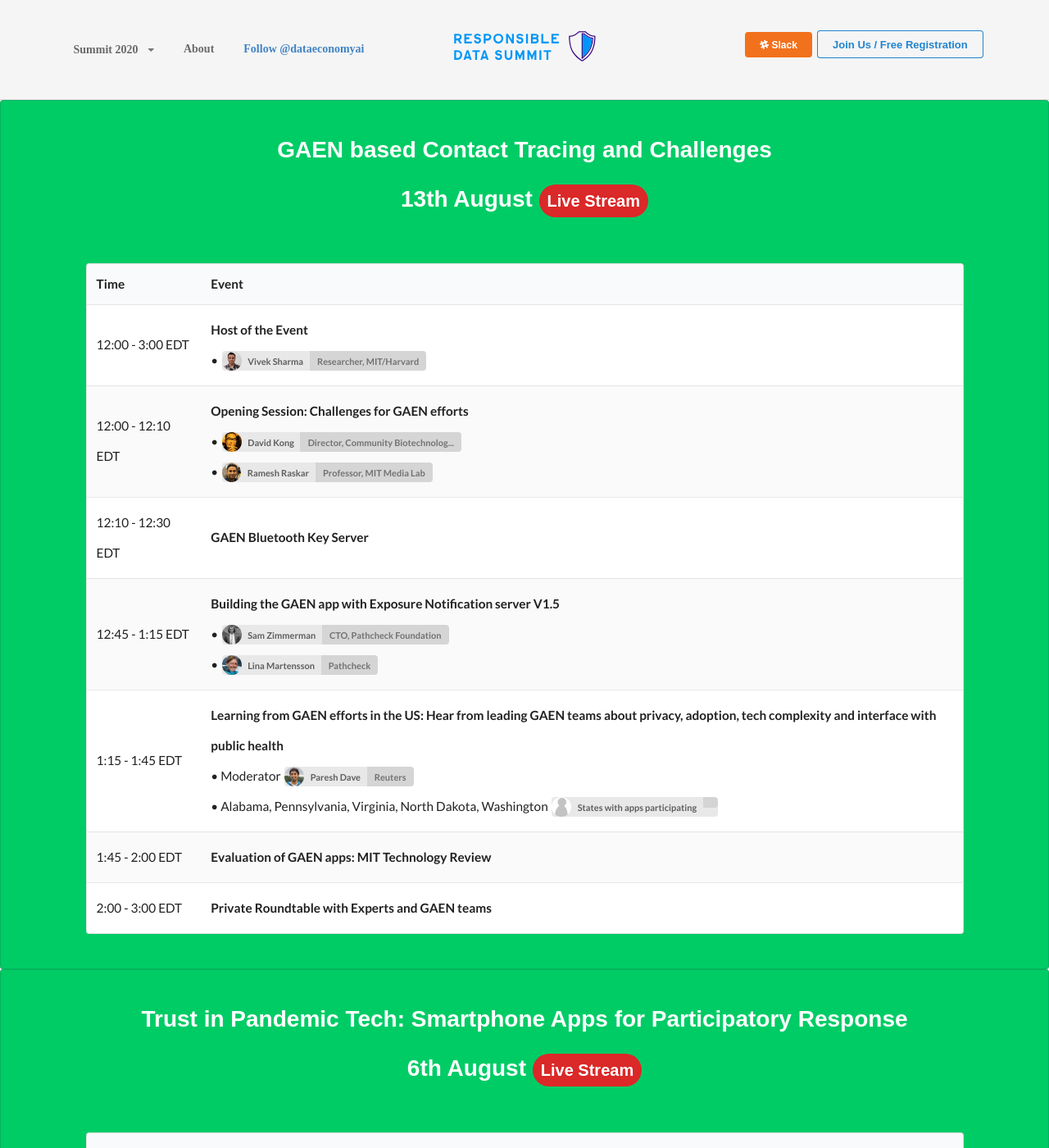
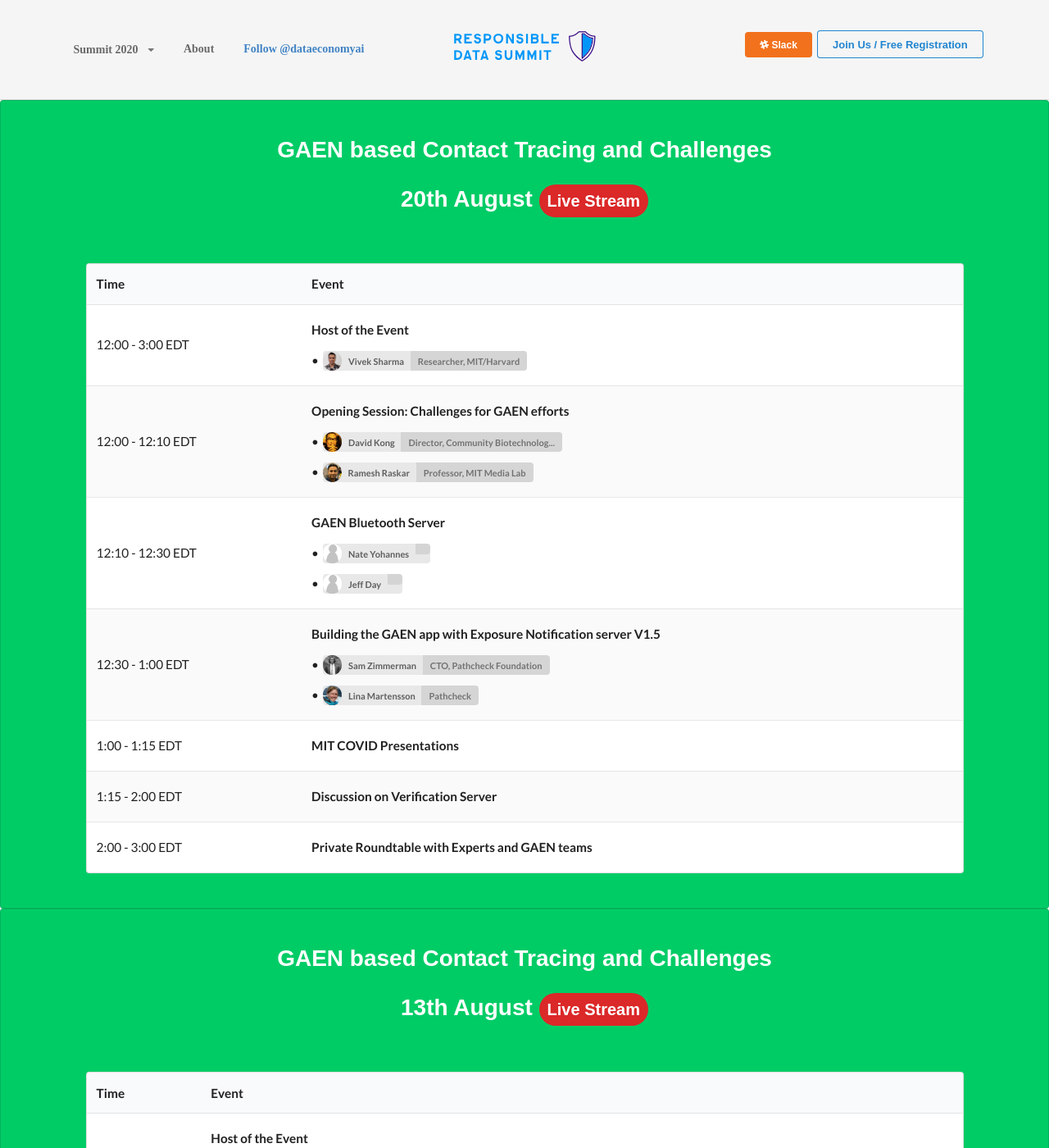
Before and after one commit to responsible-data-summit/events, a Jekyll site: the page built from agenda-0806.html, in a window 1280 px wide and 1400 px high. Shown: the whole window at 82% size. Built offline with Jekyll 4.4.1, drawn with Linux system fonts in a browser that asks for light colours; some web fonts are replaced; comment, search, counter and statistics services are not loaded.

Commit message:
add 20th august agenda

```diff
--- /dev/null
+++ b/_data/agenda0820.yml
@@ -0,0 +1,49 @@
+- time: 12:00 - 3:00
+  sections:
+    - title: Host of the Event
+      speakers:
+      - name: Vivek Sharma
+        aff: Researcher, MIT/Harvard
+        avatar: VivekS.jpg
+
+- time: 12:00 - 12:10
+  sections:
+    - title: "Opening Session: Challenges for GAEN efforts"
+      #link: https://youtu.be/k-sIXplTssY
+      speakers:
+        - name: David Kong
+        - name: Ramesh Raskar
+- time: 12:10 - 12:30
+  sections:
+    - title: "GAEN Bluetooth Server"
+      speakers:
+        - name: Nate Yohannes
+          affiliation: Microsoft
+        - name: Jeff Day
+          affiliation: Microsoft
+      #link: https://youtu.be/XQ6E0Q8SY5c
+      #speakers:
+
+- time: 12:30 - 1:00
+  sections:
+    - title: "Building the GAEN app with Exposure Notification server V1.5"
+      speakers:
+        - name: Sam Zimmerman
+        - name: Lina Martensson
+      #link: https://youtu.be/fE0WMc8K_ow
+
+- time: 1:00 - 1:15
+  sections:
+    - title: "MIT COVID Presentations"
+      #link: https://youtu.be/aKAd3idQol4
+      #speakers:
+
+- time: 1:15 - 2:00
+  sections:
+    - title: "Discussion on Verification Server"
+      #speakers:
+
+- time: 2:00 - 3:00
+  sections:
+    - title: "Private Roundtable with Experts and GAEN teams"
+      #speakers:
--- a/_data/speakers_trust.yml
+++ b/_data/speakers_trust.yml
@@ -2,23 +2,25 @@
   title: |
     Professor, MIT Media Lab
   avatar: Ramesh.png
+  link: https://www.linkedin.com/in/raskar/
 
 - name: David Kong
   title: |
     Director, Community Biotechnology Initiative, MIT Media Lab
   avatar: davidkong.jpg
-
   link: https://www.linkedin.com/in/davidsunkong/
 
 - name: Lily Tsai
   title: |
     Ford Professor of Political Science and Director of MIT GOV/LAB
   avatar: lilytsai.jpg
+  link: https://mitgovlab.org/people/lily-tsai/
 
 - name: Congressman Bill Foster
   title: |
     Chair of Taskforce on AI and Congressional Hearing on Contact Tracing
   avatar: billfoster.png
+  link: https://foster.house.gov/
 
 - name: Tate Ryan-Mosley
   title: |
--- a/agenda-0806.html
+++ b/agenda-0806.html
@@ -3,6 +3,84 @@
 title: Agenda
 ---
 
+<section class="ui segment center aligned" style="background-color: rgb(0, 204, 102, 1);">
+    <div class="ui container center aligned agenda">
+        <h1> GAEN based Contact Tracing and Challenges</h1>
+	<h1> 20th August <a href="https://www.media.mit.edu/events/trust-in-pandemic-tech-smartphone-apps-for-participatory-response/" class="ui red circular huge label">Live Stream </a></h1>
+    </div>
+    <div class="ui container left aligned agenda">
+        <table class="ui striped large table">
+            <thead>
+                <tr>
+                    <th>Time</th>
+                    <th>Event</th>
+                </tr>
+            </thead>
+            <tbody>
+                {% for event in site.data.agenda0820 %}
+                    <tr style="line-height: 2.4em;">
+                        <td>{{event.time}} EDT </td>
+                        <td>
+                            {% for section in event.sections %}
+                            <div
+                            {% unless forloop.index == 1 %}
+                                style="padding-left: 2em;"
+                            {% endunless %}
+                            >
+                                {% if section.link %}
+                                    <a href="{{section.link}}" style="text-decoration: underline;"><b>{{section.title}} </b> {{section.comment}} </a>
+                                    <a href="{{section.link}}" class="ui red circular label">Live Stream</a>
+                                    <a href="https://twitter.com/dataeconomyai/status/1287968908670984192?s=20" class="ui blue circular label">Live Q&amp;A Instruction</a>
+                                {% else %}
+                                    <b>{{section.title}} </b> {{section.comment}}
+                                {% endif %}
+                                {% for speaker in section.speakers %}
+                                    {% assign name = speaker.name %}
+                                    {% assign aff = speaker.aff %}
+                                    {% if speaker.avatar %}
+                                        {% assign avatar = speaker.avatar %}
+                                    {% else %}
+                                        {% assign avatar = "unknown.jpg" %}
+                                    {% endif %}
+                                    {% for find_speaker in site.data.speakers_trust %}
+                                        {% if find_speaker.name == name %}
+                                            {% assign aff = find_speaker.title%}
+                                            {% assign avatar = find_speaker.avatar%}
+                                        {% endif %}
+                                    {% endfor %}
+                                    {% for find_speaker in site.data.speakers_pandemic %}
+                                        {% if find_speaker.name == name %}
+                                            {% assign aff = find_speaker.title%}
+                                            {% assign avatar = find_speaker.avatar%}
+                                        {% endif %}
+                                    {% endfor %}
+                                    {% unless forloop.index == 1 and section.inline %}
+                                    <br>
+                                    {% endunless %}
+                                    &bull;
+                                    {% if speaker.link %}
+                                        <a href="{{speaker.link}}">{{speaker.content}}</a>
+                                    {% else %}
+                                        {{speaker.content}}
+                                    {% endif %}
+                                    <a class="ui image label small">
+                                        <img class="ui circular image" src="assets/img/speakers/{{avatar}}" style="border-radius: 500rem;">
+                                        {{name}}
+                                        <div class="detail" title="{{aff}}">{{aff | truncate: site.agenda_aff_length }}</div>
+                                    </a>
+                                    {{speaker.comment}}
+                                {% endfor %}
+                            </div>
+                            {% endfor %}
+                        </td>
+                    </tr>
+                {% endfor %}
+
+            </tbody>
+        </table>
+    </div>
+
+</section>
 <section class="ui segment center aligned" style="background-color: rgb(0, 204, 102, 1);">
     <div class="ui container center aligned agenda">
         <h1> GAEN based Contact Tracing and Challenges</h1>
```
